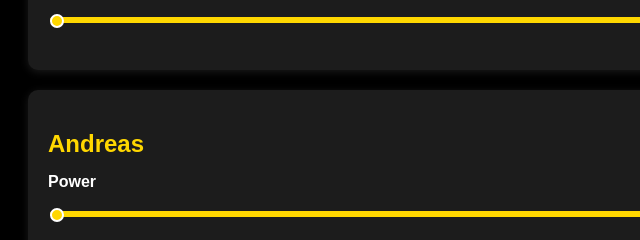
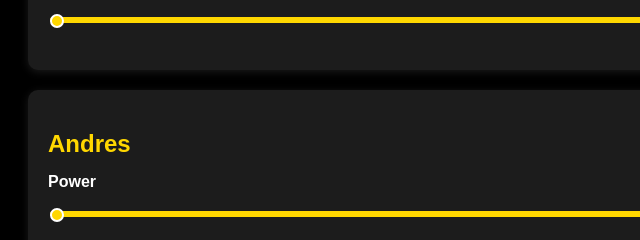
Before and after one commit to TronPotions/classmate_feedback, a plain HTML site: page index.html in a window 1280 px wide. Shown: the part 3930-4170 px from the top of the page, 0-640 px from the left. Drawn offline with Linux system fonts and the light colour scheme; a web font is replaced by a local one.

Commit message:
Update index.html

```diff
--- a/index.html
+++ b/index.html
@@ -156,7 +156,7 @@
   <script>
     const classmates = [
       "Dylan", "Kai", "Virup", "Anish", "Evan", "Aarav",
-      "Sean", "Andreas", "Francisco", "Brandon", "Nikita", "Saul",
+      "Sean", "Andres", "Francisco", "Brandon", "Nikita", "Saul",
       "Cody", "Marco", "Mario", "Justin", "Cesar", "Ozan"
     ];
 
```
